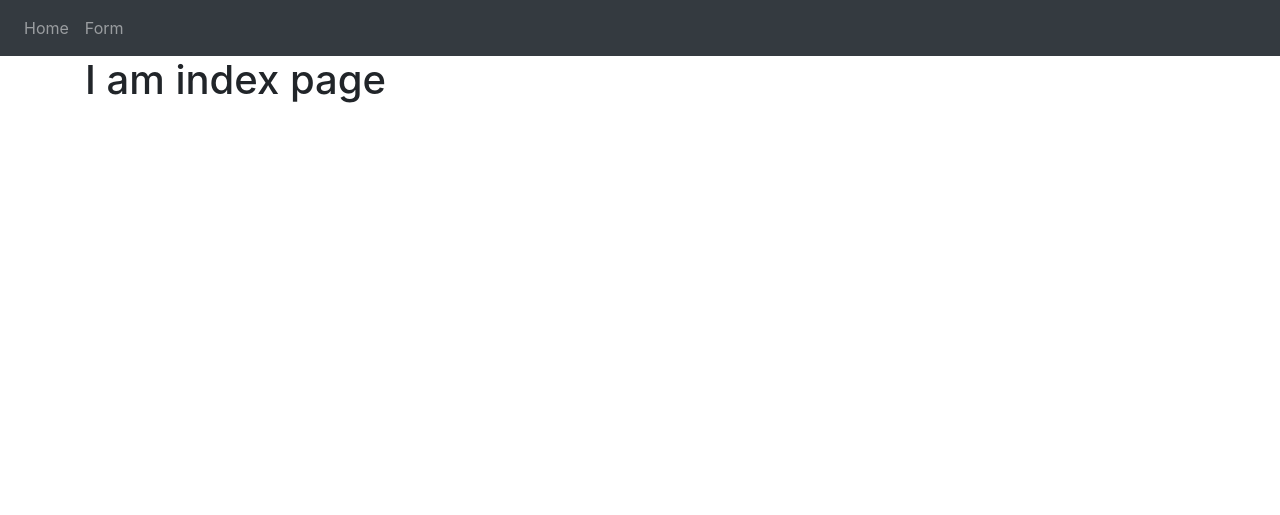
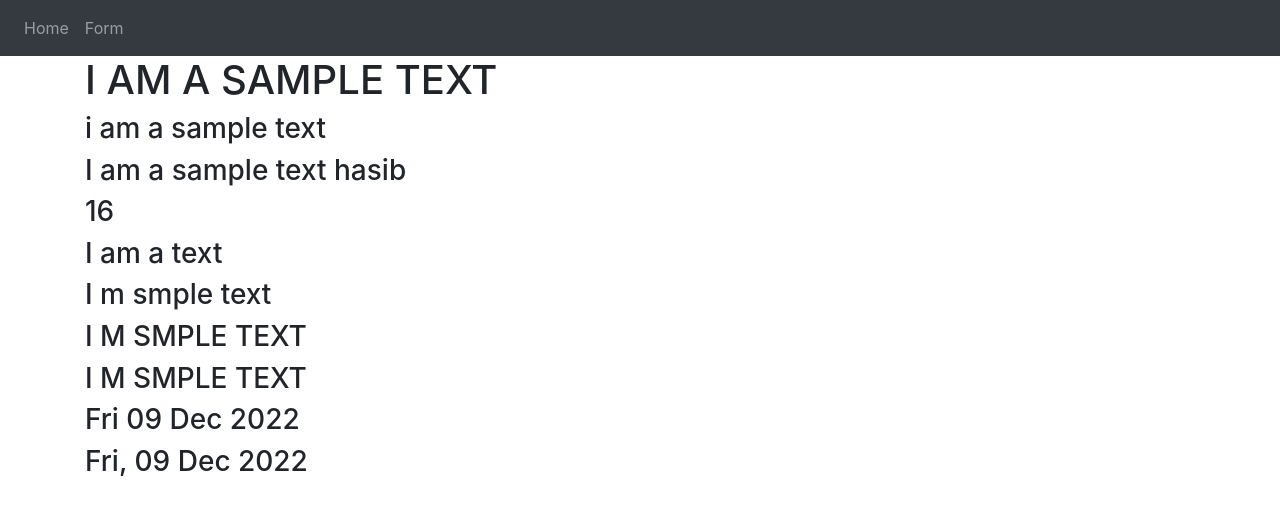
Before and after one commit to hasibkyau/DjangoFirstApp, a Django app: page /first_app/ in a window 1280 px wide. Shown: the top 515 px of the page. Run offline with Django 4.2, Linux system fonts and the light colour scheme; data comes from the database, SQL or seed files in the repository.

Commit message:
django built in filter

```diff
--- a/first_app/views.py
+++ b/first_app/views.py
@@ -5,9 +5,14 @@ from first_app import forms
 # Create your views here.
 
 def index(request):
-    musician_list = Musician.objects.order_by('first_name')
-    diction = {'text1':'This is a list of Musicians', 'musician':musician_list}
+    diction = {'sample_text':'I am a sample text', 'number':'8', 'date':'2022-12-09', 'album':Album.objects.get(pk=2)}
     return render(request, 'first_app/index.html', context=diction)
+
+
+# def index(request):
+#     musician_list = Musician.objects.order_by('first_name')
+#     diction = {'text1':'This is a list of Musicians', 'musician':musician_list}
+#     return render(request, 'first_app/index.html', context=diction)
 
 def home(request):
     return HttpResponse("<h1>This is Homepage</h1> <a href='/first_app/contact/'>Contact</a> <a href='/first_app/about/'>About</a>")
--- a/templates/first_app/index.html
+++ b/templates/first_app/index.html
@@ -1,5 +1,14 @@
 <!DOCTYPE html>
 {% extends "first_app/base.html"%}
 {%block body_block%}
-<h1> I am index page</h1>
+<h1>{{sample_text|upper}}</h1>
+<h3>{{sample_text|lower}}</h3>
+<h3>{{sample_text|add:" hasib"}}</h3>
+<h3>{{number|add:" 8"}}</h3>
+<h3>{{sample_text|cut:" sample"}}</h3>
+<h3>{{sample_text|cut:"a"}}</h3>
+<h3>{{sample_text|cut:"a"|upper}}</h3>
+<h3>{{sample_text|cut:"a"|upper}}</h3>
+<h3>{{album.release_date|date:'D d M Y'}}</h3>
+<h3>{{album.release_date|date:'D, d M Y'}}</h3>
 {% endblock %}
```
